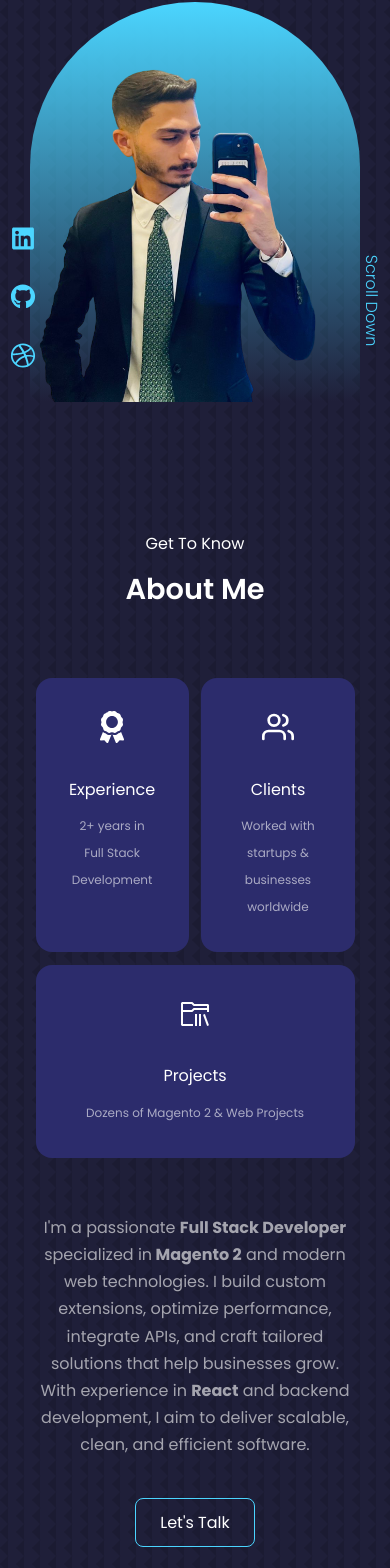
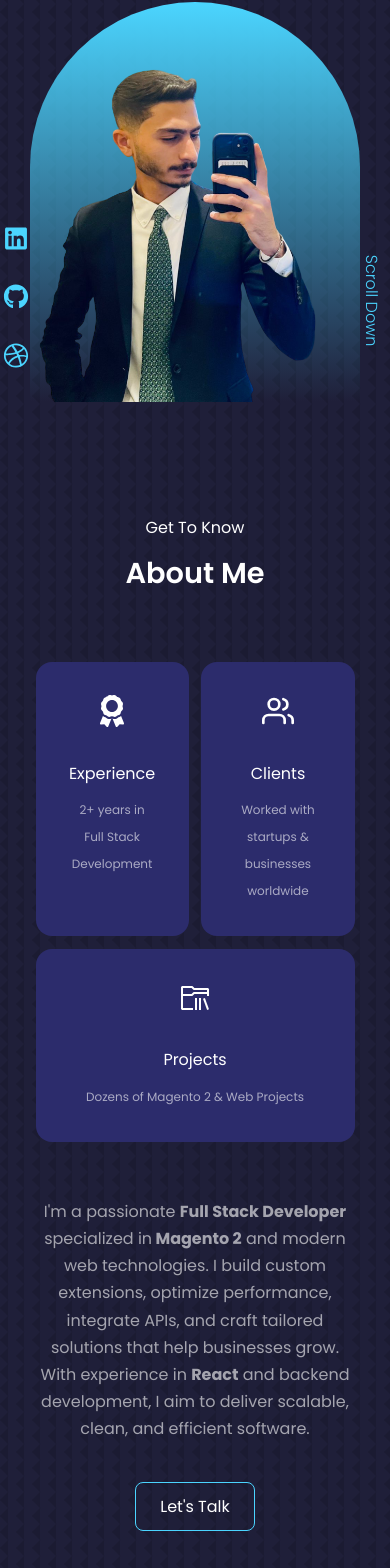
Before and after one commit to portfliome/portfolio, a React (Vite) app: page / in a window 390 px wide. Shown: the part 428-1996 px from the top of the page. Built offline with nearby package versions, Linux system fonts and the light colour scheme.

Commit message:
Fix Home responsive for iPhone 12

```diff
--- a/src/Componants/Home/Home.css
+++ b/src/Componants/Home/Home.css
@@ -111,7 +111,7 @@
 @media (max-width: 600px) {
   .homesocials {
         flex-direction: column;
-        left: 1%;
+        left: -1%;
         bottom: -4%;
         gap: 1rem;
   }
--- a/src/Componants/Nav/Nav.css
+++ b/src/Componants/Nav/Nav.css
@@ -60,7 +60,7 @@
   }
 
   .nav-links.active {
-    max-height: 300px; /* ارتفاع كافي يفتح اللينكات */
+    max-height: 443px; /* ارتفاع كافي يفتح اللينكات */
   }
 
   .nav-links li {
--- a/src/index.css
+++ b/src/index.css
@@ -101,7 +101,11 @@ img{
         width: 90%;
     }
     section{
-    padding-top: 5rem ;
+    padding-top: 4rem ;
 }
 
 }
+
+html {
+  scroll-behavior: smooth;
+}
```
